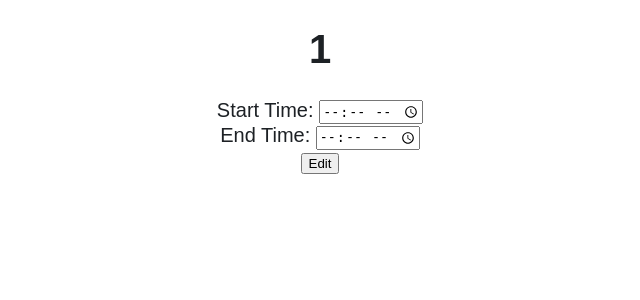
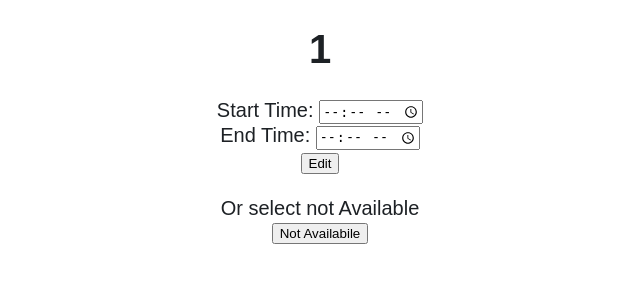
Before and after one commit to Willco9455/dogWalker, a Flask app: page /editAvail/1 in a window 1280 px wide. Shown: the top 300 px of the page, without its empty margins (320-960 px from the left). Run offline with Flask 2, Linux system fonts and the light colour scheme.

Commit message:
option to have no availability

```diff
--- a/app.py
+++ b/app.py
@@ -20,7 +20,6 @@ app.secret_key = b'_5#y2L"F4Q8z\n\xec]/'
 def route():
     try:
         savedId = session['usrId']
-        print(savedId)
         return redirect(url_for('home'))
     except:
         return redirect(url_for('login'))
@@ -104,13 +103,22 @@ def availability():
 def editAvail(day):
     # Once the edit button on the html form has been pressed run this
     if request.method == "POST":
-        # Gets the variables from the html form that the user entered
-        startTime = request.form['startTime']
-        endTime = request.form['endTime']
         # creates the user object for the user logged in
         usrObj = user(session['usrId'])
-        # uses the addAvail mehod for the user to add the entered availability into the database
-        usrObj.addAvail(day, str(startTime), str(endTime))
+
+        ## First try to get the data from the updating time form but if that fails it means that the user has
+        # clicked the not availabile button and so the except code will run if that happens
+        try:
+            # If the user has filled in the edit time form then
+            # Gets the variables from the html form that the user entered
+            startTime = request.form['startTime']
+            endTime = request.form['endTime']
+            # uses the addAvail mehod for the user to add the entered availability into the database
+            usrObj.addAvail(day, str(startTime), str(endTime))
+        except:
+            # If the user has clicked the not availabile button
+            request.form['notAvail']
+            usrObj.delAvai(day)
         # Redirect back to the availability page
         return redirect(url_for('availability'))
     # Before the button is pressed just render the template
--- a/templates/editAvail.html
+++ b/templates/editAvail.html
@@ -13,7 +13,13 @@
         <input id="startTime" type="time" name="startTime" required><br>
         <label for="endTime">End Time:</label>
         <input id="endTime" type="time" name="endTime" required><br>
-        <input type="submit" value="Edit">
+        <input type="submit" value="Edit"><br>
+    </form>
+    <br>
+    <form name='notAvailabile' method="POST">
+        <input style="display: none;" type="text" name='notAvail' value="true">
+        <label for="notAvaialbe">Or select not Available</label><br>
+        <input type="submit" value="Not Availabile"><br>
     </form>
 
 </body>
--- a/user.py
+++ b/user.py
@@ -29,3 +29,6 @@ class user:
     # Method that users the database function addAvail to add/replace availabilty for a specific day
     def addAvail(self, day, startTime, endTime):
         db.addAvail(self.usrId, day, startTime, endTime)
+
+    def delAvai(self, day):
+        db.delAvail(self.usrId, day)
```
Also changed, not shown: main.db.
